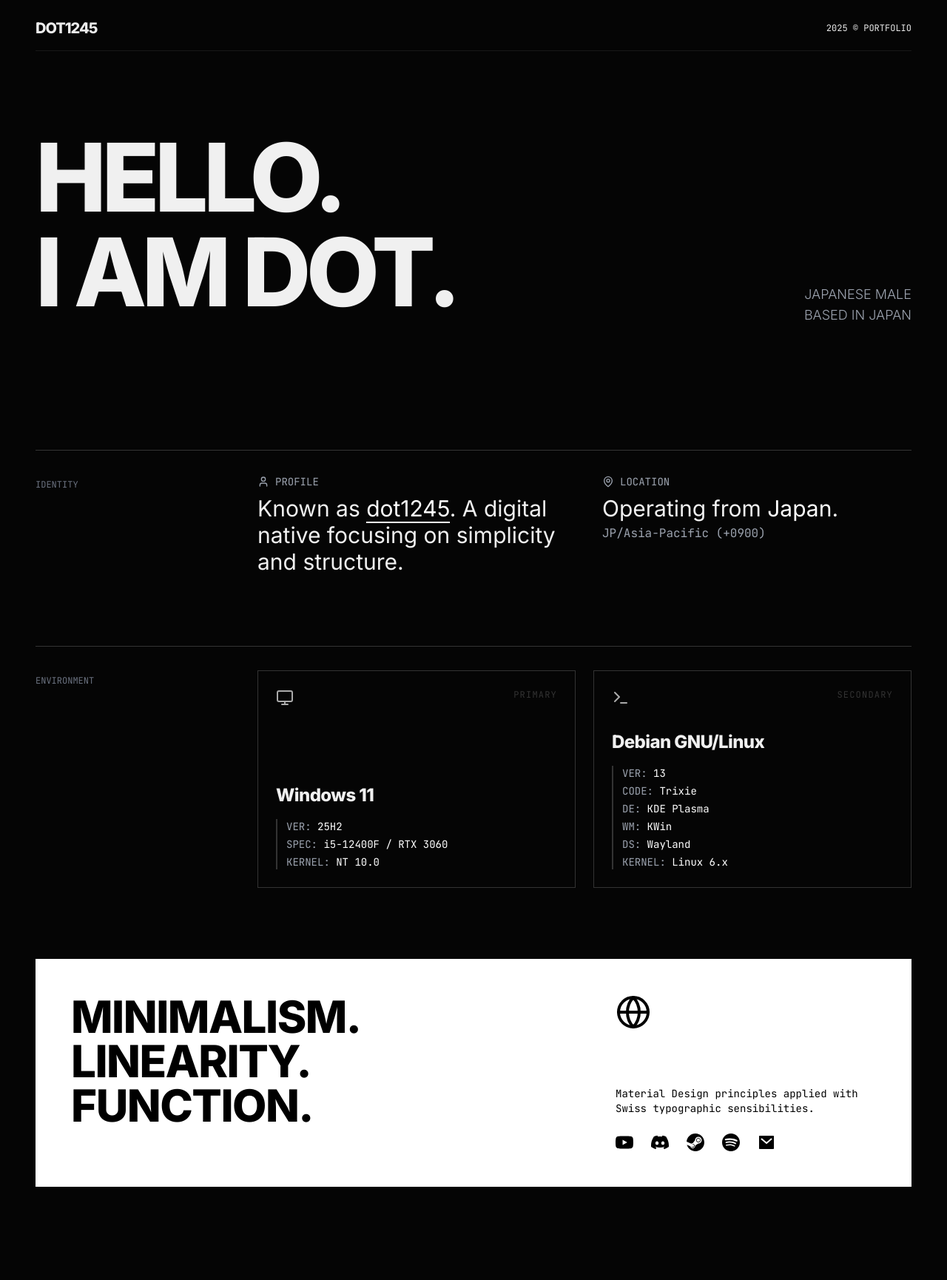
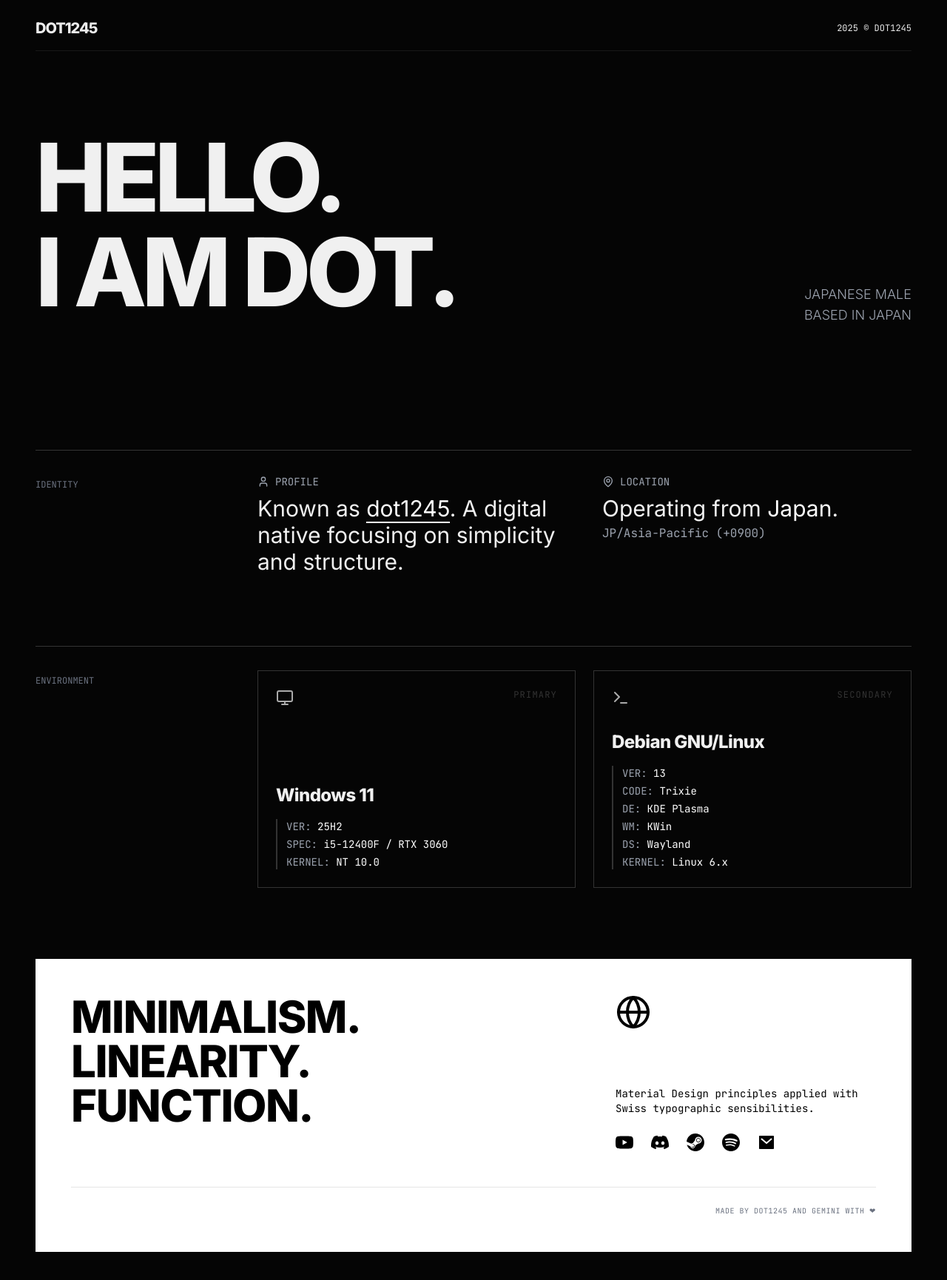
Before and after one commit to dot-1245/dot1245.f5.si-main, a React (Vite) app: page / in a window 1280 px wide. Shown: the top 1730 px of the page at 74% size. Before the commit the page ends 1684 px from the top, so only its background shows below. Built offline with nearby package versions, Linux system fonts and the light colour scheme.

Commit message:
feat: Update header and footer text
Refactors the header's copyright text to use the "DOT1245" identifier. Adds a new footer section crediting the development of the portfolio to "dot1245 and gemini".

```diff
--- a/App.tsx
+++ b/App.tsx
@@ -50,7 +50,7 @@ const App: React.FC = () => {
       <header className="fixed top-0 left-0 w-full z-50 mix-blend-difference px-4 py-6 md:px-12">
         <div className="flex justify-between items-center border-b border-swiss-gray/50 pb-4">
           <h1 className="text-xl font-bold tracking-tighter">DOT1245</h1>
-          <span className="font-mono text-xs hidden md:block">{new Date().getFullYear()} © PORTFOLIO</span>
+          <span className="font-mono text-xs hidden md:block">{new Date().getFullYear()} © DOT1245</span>
         </div>
       </header>
 
@@ -160,6 +160,12 @@ const App: React.FC = () => {
               </div>
             </GridItem>
           </SwissGrid>
+
+          <div className="mt-12 pt-6 border-t border-black/10 flex justify-end">
+            <span className="font-mono text-[10px] uppercase tracking-wider text-gray-500">
+              made by dot1245 and gemini with ❤
+            </span>
+          </div>
         </div>
       </main>
     </div>
```
